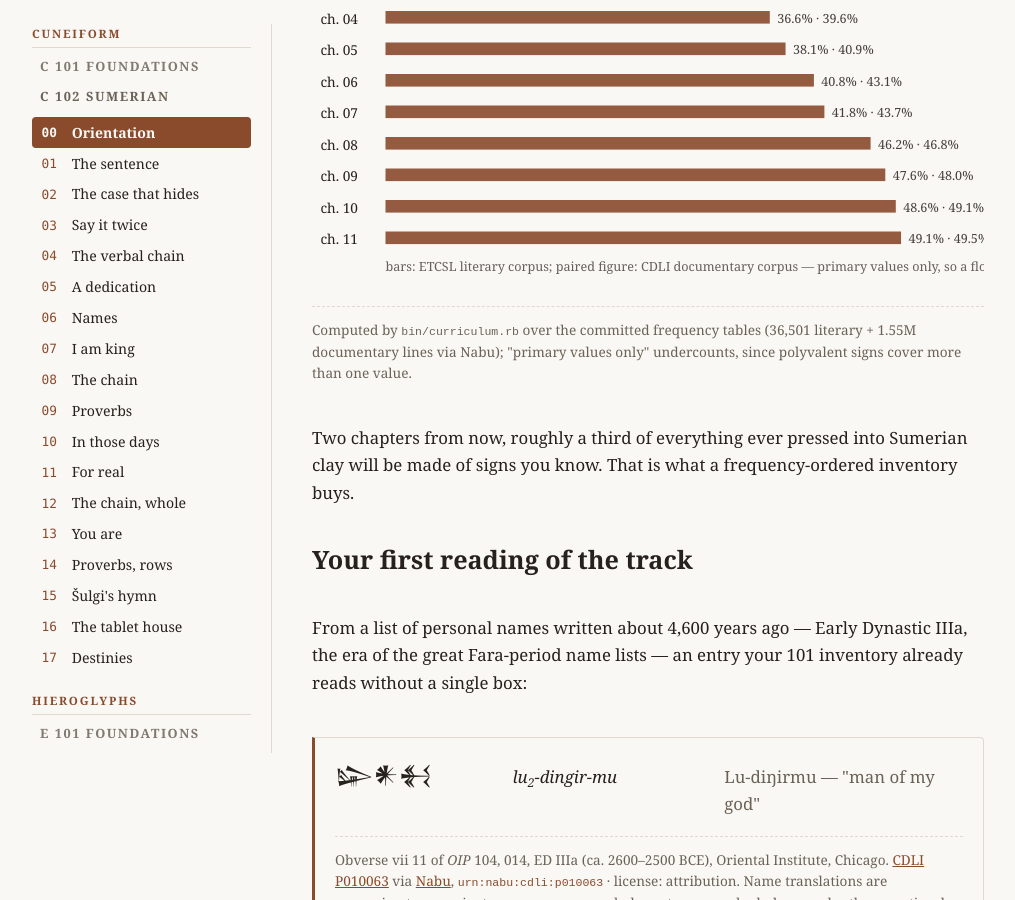
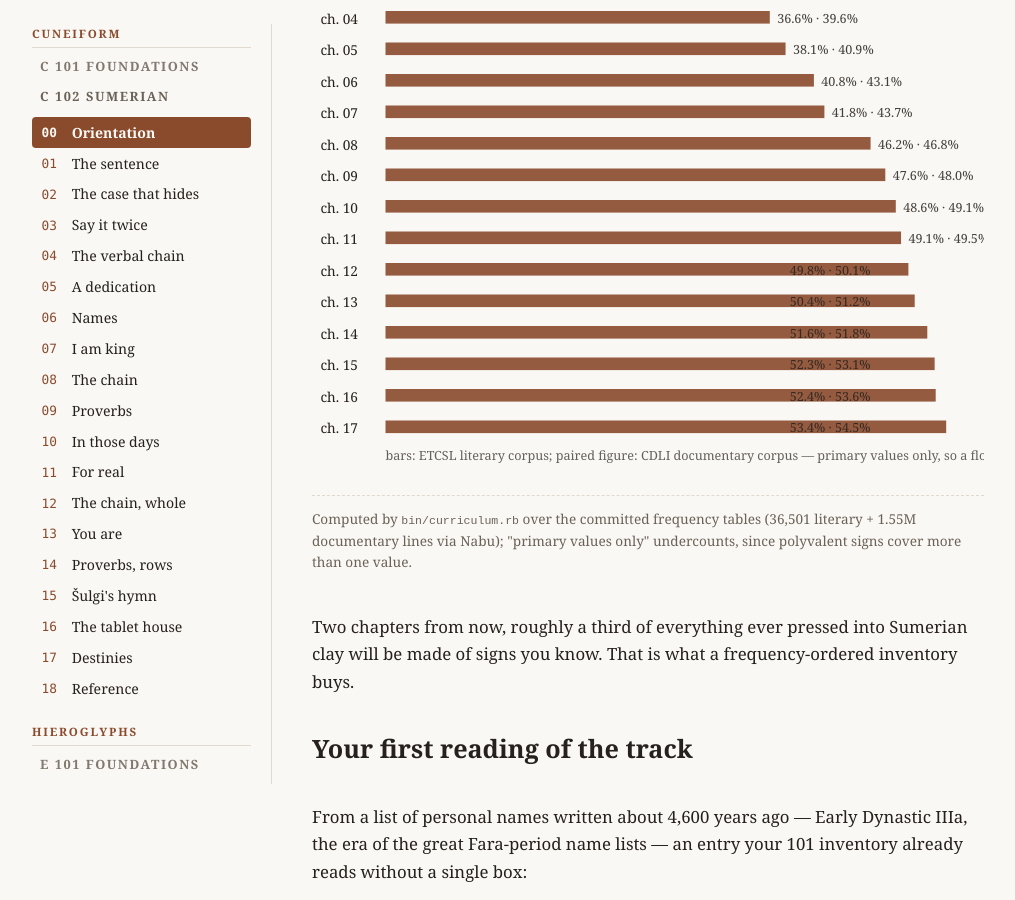
Before and after one commit to arvicco/nabu-edubba, a Jekyll site: the page built from site/cuneiform/102/00-orientation.md, in a window 1280 px wide and 900 px high, scrolled down 2310 px. Shown: the whole window, without its empty margins (132-1147 px from the left). Built offline with Jekyll 4.4.1, drawn with Linux system fonts in a browser that asks for light colours.

Commit message:
feat: 102 ch18 Reference; course complete, stitched (M7-9)
Registry-generated table of all 51 course signs (77 with 101), the
grammar shelved with honest unopened-items list, conventions
pointing at the rulebook, Foxvog and the corpora for further
study. TOC to nineteen chapters, ch00 chart grown to the full
march (53.4/54.5% floor), ch11's purpose-wrapper promise reworded
now that no later 102 stretch exists.

Co-Authored-By: Claude Fable 5 <noreply@anthropic.com>

```diff
--- a/site/cuneiform/102/00-orientation.md
+++ b/site/cuneiform/102/00-orientation.md
@@ -95,7 +95,7 @@ of *all sign-value occurrences* in two corpora that your cumulative
 inventory will then cover. Watch the number climb:
 
 <figure class="evolution">
-  <svg viewBox="0 0 640 420" role="img" aria-label="Bar chart: cumulative corpus coverage of the inventory after each chapter of 102, rising from about 22 percent to 49 percent of Sumerian literature, and from 32 to 50 percent of administrative documents.">
+  <svg viewBox="0 0 640 600" role="img" aria-label="Bar chart: cumulative corpus coverage of the inventory after each chapter of 102, rising from about 22 percent to 53 percent of Sumerian literature, and from 32 to 55 percent of administrative documents.">
     <title>Cumulative coverage by chapter (primary values — a floor)</title>
     <g fill="currentColor" font-size="13">
       <text x="8" y="52">ch. 00</text>
@@ -110,6 +110,12 @@ inventory will then cover. Watch the number climb:
       <text x="8" y="322">ch. 09</text>
       <text x="8" y="352">ch. 10</text>
       <text x="8" y="382">ch. 11</text>
+      <text x="8" y="412">ch. 12</text>
+      <text x="8" y="442">ch. 13</text>
+      <text x="8" y="472">ch. 14</text>
+      <text x="8" y="502">ch. 15</text>
+      <text x="8" y="532">ch. 16</text>
+      <text x="8" y="562">ch. 17</text>
     </g>
     <g fill="var(--accent, currentColor)" opacity="0.9">
       <rect x="70" y="40" width="221" height="12"/>
@@ -124,6 +130,12 @@ inventory will then cover. Watch the number climb:
       <rect x="70" y="310" width="476" height="12"/>
       <rect x="70" y="340" width="486" height="12"/>
       <rect x="70" y="370" width="491" height="12"/>
+      <rect x="70" y="400" width="498" height="12"/>
+      <rect x="70" y="430" width="504" height="12"/>
+      <rect x="70" y="460" width="516" height="12"/>
+      <rect x="70" y="490" width="523" height="12"/>
+      <rect x="70" y="520" width="524" height="12"/>
+      <rect x="70" y="550" width="534" height="12"/>
     </g>
     <g fill="currentColor" font-size="12" opacity="0.85">
       <text x="298" y="51">22.1% of literature · 32.5% of documents</text>
@@ -138,8 +150,14 @@ inventory will then cover. Watch the number climb:
       <text x="553" y="321">47.6% · 48.0%</text>
       <text x="563" y="351">48.6% · 49.1%</text>
       <text x="568" y="381">49.1% · 49.5%</text>
+      <text x="455" y="411">49.8% · 50.1%</text>
+      <text x="455" y="441">50.4% · 51.2%</text>
+      <text x="455" y="471">51.6% · 51.8%</text>
+      <text x="455" y="501">52.3% · 53.1%</text>
+      <text x="455" y="531">52.4% · 53.6%</text>
+      <text x="455" y="561">53.4% · 54.5%</text>
     </g>
-    <text x="70" y="408" fill="currentColor" font-size="12" opacity="0.7">bars: ETCSL literary corpus; paired figure: CDLI documentary corpus — primary values only, so a floor</text>
+    <text x="70" y="588" fill="currentColor" font-size="12" opacity="0.7">bars: ETCSL literary corpus; paired figure: CDLI documentary corpus — primary values only, so a floor</text>
   </svg>
   <figcaption class="citation">Computed by <code>bin/curriculum.rb</code>
   over the committed frequency tables (36,501 literary + 1.55M
```
Also changed, not shown: site/cuneiform/102/11-a-dedication-for-real.md (+2 -2 lines), site/cuneiform/102/18-reference.md (added, +126 -0 lines), site/cuneiform/102/index.md (+10 -3 lines).
